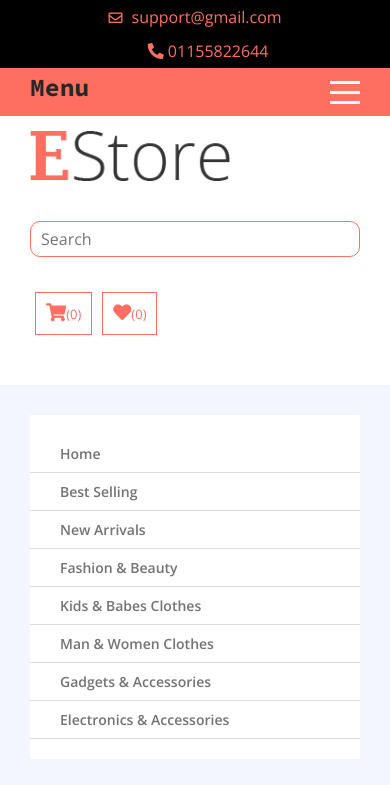
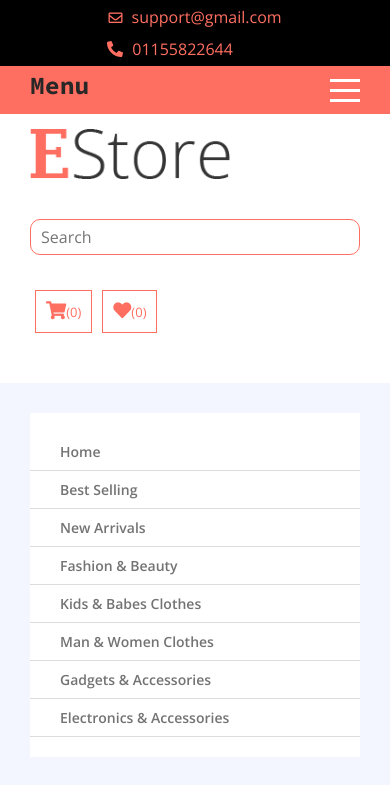
Before and after one commit to Ekramul063/ecommerce-site, a plain HTML site: page index.html in a window 390 px wide. Shown: the top 785 px of the page. Drawn offline with nearby package versions, Linux system fonts and the light colour scheme.

Commit message:
changed some style

```diff
--- a/css/style.css
+++ b/css/style.css
@@ -36,7 +36,7 @@ a:hover{
 }
 :root{
 	--primary: #FF6F61;
-	-- bg_white: #FFFFFF;
+	--white:#FFFFFF;
 	--body: #F3F6FF;
 	--dark: #000000;
 	--list_font: 16px;
@@ -62,14 +62,19 @@ a:hover{
 	font-size: 14px;
 	padding-right: 5px;
 }
-.top_nav_grid .phone::before{
-	content: "\f879";
+/* .top_nav_grid .phone::before{
+	content: "\f0e0";
 	font-family: 'Font Awesome 5 Free';
 	font-size: 14px;
-	padding-right: 8px;
+	padding-right: 5px;
+
+} */
+
+.phone i{
+	display: inline-block;
+	margin-right: 5px;
 
 }
-
 
 .top_nav_2{
 	background: var(--primary);
@@ -102,13 +107,17 @@ a:hover{
 	background:red;
 }
 
-.main_menu li ul{
+.morepage ul{
 	width: 200px;
 	padding: 5px 0px 10px 0px;
 	left: 0;
 	position: absolute;
 	background: var(--primary);
 	display: none;
+}
+.morepage:hover.morepage ul{
+	display: block;
+
 }
 .main_menu li ul li{
 	float: none;
@@ -856,9 +865,11 @@ footer p{
 	}
 	.footer_row{
 		flex-direction: column;
+		text-align: center;
 	}
 	.footer_row p{
 		padding-bottom: 10px;
+		font-size: 15px;
 	}
 	.query_row {
     flex-direction: column;
@@ -978,7 +989,8 @@ footer p{
     align-items: center;
 }
 .phone{
-	padding-top: 10px;
+	padding-top: 8px;
+	margin-left: -50px;
 }
 .slider_btn {
     padding: 5px 6px;
```
Also changed, not shown: index.html (+1 -1 lines).
